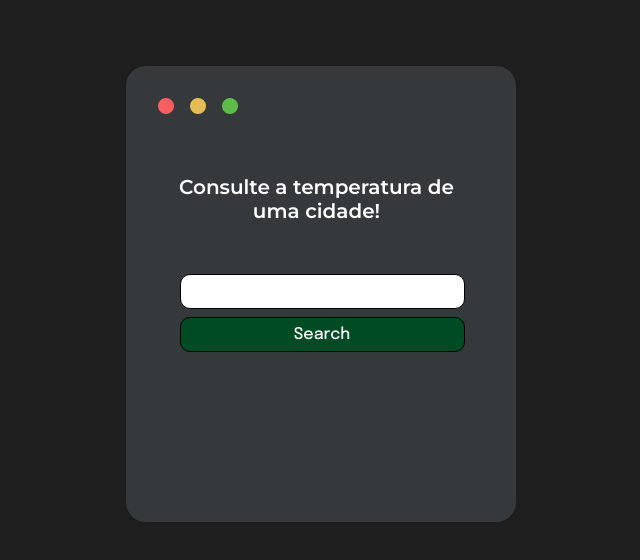
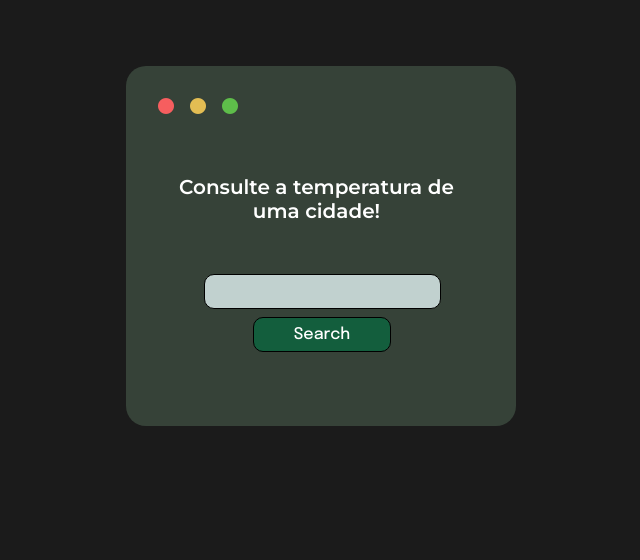
Before and after one commit to PedroAlvesDev/my-Weather, a plain HTML site: page index.html in a window 1280 px wide. Shown: the whole page, without its empty margins (319-959 px from the left). Drawn offline with Linux system fonts and the light colour scheme.

Commit message:
my-Weather

```diff
--- a/index.css
+++ b/index.css
@@ -1,14 +1,16 @@
 @import url('https://fonts.googleapis.com/css2?family=Epilogue:ital,wght@0,100..900;1,100..900&family=Inter:wght@100..900&family=Montserrat:ital,wght@0,100..900;1,100..900&family=Teko:wght@300..700&display=swap');
 
 :root {
-    --background-color: #1E1E1E;
-    --background: #35393C;
+    --background-color: #1B1B1B;
+    --background: #364238;
     --primary-color: #FFFFFF;
     --secondary-color: #000000;
     --eclipse-1-color: #F65E5F;
     --eclipse-2-color: #E3BD53;
     --eclipse-3-color: #5EBD4A;
-    --button-color: #004b23;
+    --input-background-color: #C1D1CF;
+    --text-input-color: #101211;
+    --button-color: #135E3D;
 
     --font-family-inter: 'inter', sans-serif;
     --font-family-epilogue: 'Epilogue', sans-serif;
@@ -90,7 +92,7 @@ ul {
 }
 
 input {
-    width: 285px;
+    width: fit-content;
     height: 35px;
     border: 1px solid var(--secondary-color);
     border-radius: 10px;
@@ -100,12 +102,14 @@ input {
     font-weight: 500;
     font-size: 1.25rem;
     text-align: center;
-    color: var(--secondary-color);
+    color: var(--text-input-color);
+    background-color: var(--input-background-color);
 }
 
 button {
-    width: 285px;
+    width: fit-content;
     height: 35px;
+    padding: 8px 40px;
     border: 1px solid var(--secondary-color);
     border-radius: 10px;
 
@@ -133,10 +137,6 @@ button {
     font-size: 20px;
 }
 
-#temp i {
-    padding: 1.5rem 0;
-}
-
 #temp p {
     font-family: var(--font-family-montserrat);
     font-weight: 700;
@@ -146,5 +146,10 @@ button {
     text-transform: capitalize;
 
     width: 200px;
-    height: 48px;
+    padding: 8px 0;
 }
+
+#humidity img {
+    width: 20px;
+    height: 20px;
+}
```
Also changed, not shown: index.js (line endings or trailing spaces).
